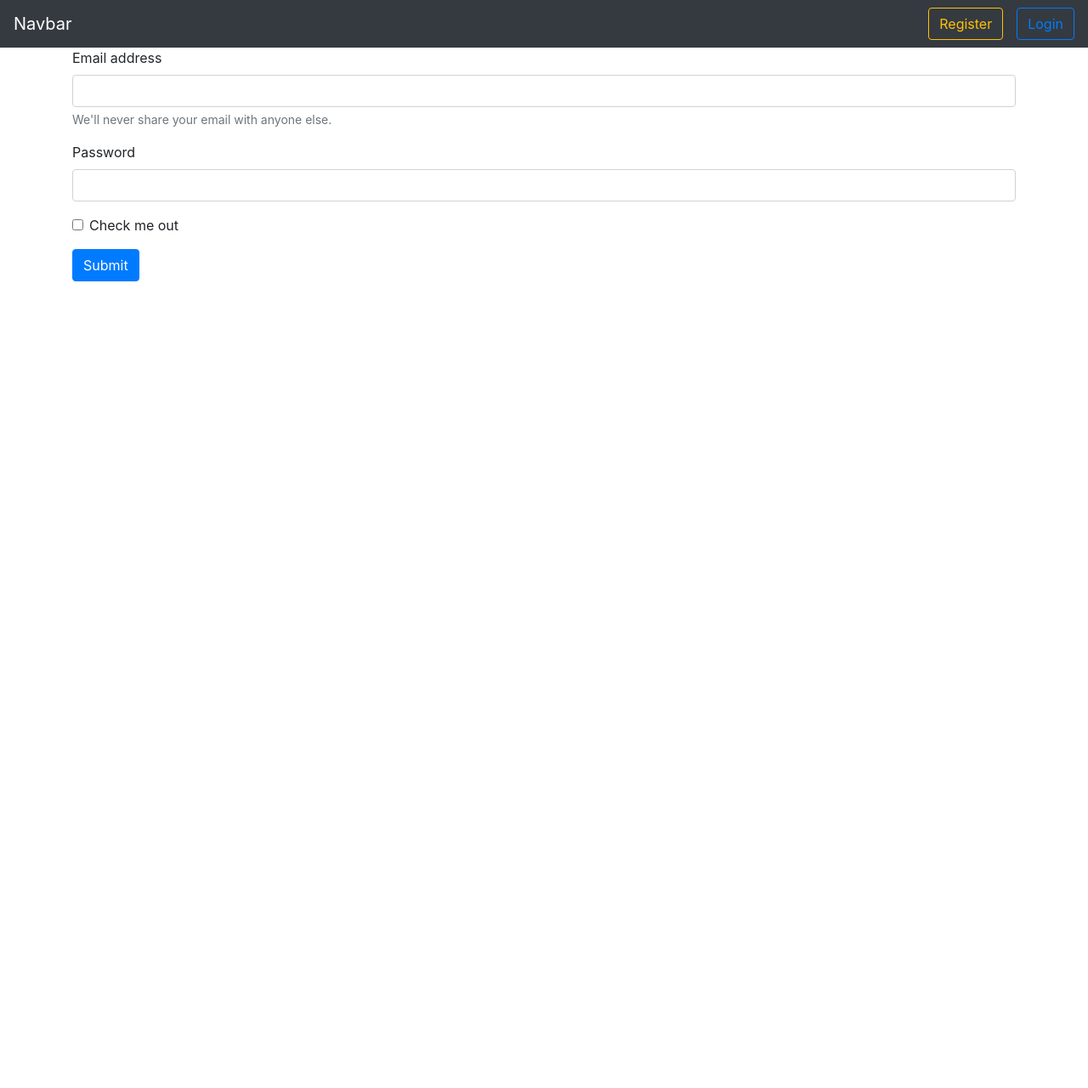
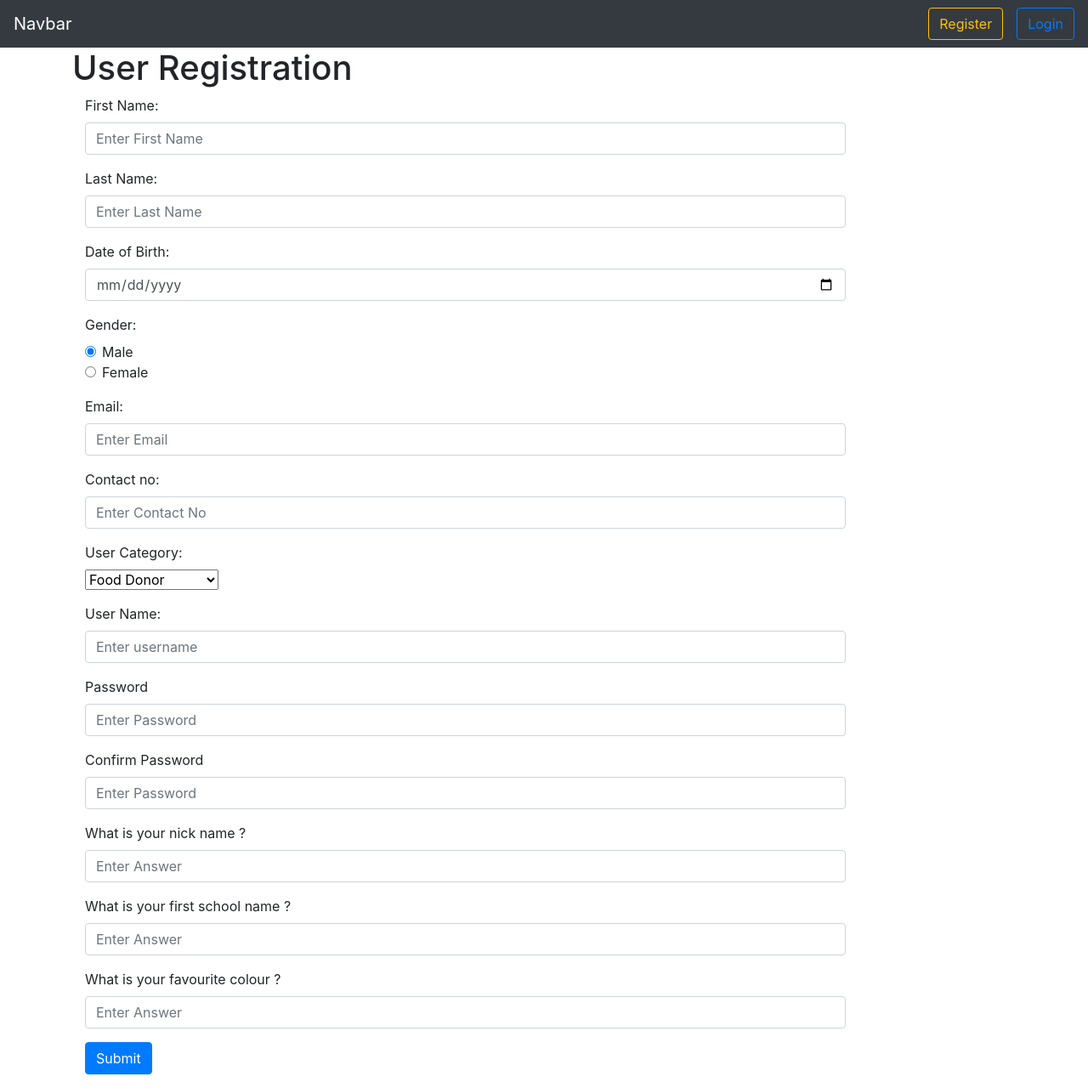
Before and after one commit to vineeth1816/Food-Donation-Angular, an Angular app: page /register in a window 1280 px wide. Shown: the whole page at 85% size. Before the commit the page ends 800 px from the top, so only its background shows below. Built offline with nearby package versions, Linux system fonts and the light colour scheme.

Commit message:
Register UI

```diff
--- a/src/app/register-form/register-form.component.html
+++ b/src/app/register-form/register-form.component.html
@@ -1,18 +1,104 @@
-<div class="container">
-    <form>
+<div class="container justify-content-center">
+<h1>User Registration</h1>
+<form class="form-horizontal" action="/action_page.php">
   <div class="form-group">
-          <label for="exampleInputEmail1">Email address</label>
-          <input type="email" class="form-control" id="exampleInputEmail1" aria-describedby="emailHelp">
-          <small id="emailHelp" class="form-text text-muted">We'll never share your email with anyone else.</small>
+    <label class="control-label col-sm-2" for="email">First Name:</label>
+    <div class="col-sm-10">
+      <input type="email" class="form-control" id="email" placeholder="Enter First Name">
+    </div>
   </div>
   <div class="form-group">
-          <label for="exampleInputPassword1">Password</label>
-          <input type="password" class="form-control" id="exampleInputPassword1">
+    <label class="control-label col-sm-2" for="pwd">Last Name:</label>
+    <div class="col-sm-10">
+      <input type="password" class="form-control" id="pwd" placeholder="Enter Last Name">
     </div>
-        <div class="form-group form-check">
-          <input type="checkbox" class="form-check-input" id="exampleCheck1">
-          <label class="form-check-label" for="exampleCheck1">Check me out</label>
   </div>
+  <div class="form-group">
+    <label class="control-label col-sm-2" for="pwd">Date of Birth:</label>
+    <div class="col-sm-10">
+      <input type="date" class="form-control" id="dob" placeholder="Enter Date of birth">
+    </div>
+  </div>
+  <div class="form-group">
+    <label class="control-label col-sm-2" for="pwd">Gender:</label>
+    <div class="col-sm-10">
+      <div class="form-check">
+        <input class="form-check-input" type="radio" name="flexRadioDefault" id="flexRadioDefault1" checked>
+        <label class="form-check-label" for="flexRadioDefault1">
+          Male
+        </label>
+      </div>
+      <div class="form-check">
+        <input class="form-check-input" type="radio" name="flexRadioDefault" id="flexRadioDefault2" >
+        <label class="form-check-label" for="flexRadioDefault2">
+          Female
+        </label>
+      </div>
+    </div>
+  </div>
+  <div class="form-group">
+    <label class="control-label col-sm-2" for="email">Email:</label>
+    <div class="col-sm-10">
+      <input type="text" class="form-control" id="email" placeholder="Enter Email">
+    </div>
+  </div>
+  <div class="form-group">
+    <label class="control-label col-sm-2" for="contactNo">Contact no:</label>
+    <div class="col-sm-10">
+      <input type="text" class="form-control" id="contactNo" placeholder="Enter Contact No">
+    </div>
+  </div>
+  <div class="form-group">
+    <label class="control-label col-sm-2" for="pwd">User Category:</label>
+    <div class="col-sm-10">
+      <select class="form-select" aria-label="Default select example">
+        <option value="Food Donor" selected>Food Donor</option>
+        <option value="NGO PoC">NGO PoC</option>
+        <option value="Logistics Sponser">Logistics Sponser</option>
+      </select>
+    </div>
+  </div>
+
+  <div class="form-group">
+    <label class="control-label col-sm-2" for="uname">User Name:</label>
+    <div class="col-sm-10">
+      <input type="text" class="form-control" id="uname" placeholder="Enter username">
+    </div>
+  </div>
+  <div class="form-group">
+    <label class="control-label col-sm-2" for="pwd">Password</label>
+    <div class="col-sm-10">
+      <input type="password" class="form-control" id="pwd" placeholder="Enter Password">
+    </div>
+  </div>
+  <div class="form-group">
+    <label class="control-label col-sm-2" for="pwd">Confirm Password</label>
+    <div class="col-sm-10">
+      <input type="password" class="form-control" id="cpwd" placeholder="Enter Password">
+    </div>
+  </div>
+  <div class="form-group">
+    <label class="control-label col-sm-4" for="uname">What is your nick name ?</label>
+    <div class="col-sm-10">
+      <input type="text" class="form-control" id="sq1" placeholder="Enter Answer">
+    </div>
+  </div>
+  <div class="form-group">
+    <label class="control-label col-sm-4" for="uname">What is your first school name ?</label>
+    <div class="col-sm-10">
+      <input type="text" class="form-control" id="sq2" placeholder="Enter Answer">
+    </div>
+  </div>
+  <div class="form-group">
+    <label class="control-label col-sm-4" for="uname">What is your favourite colour ?</label>
+    <div class="col-sm-10">
+      <input type="text" class="form-control" id="sq3" placeholder="Enter Answer">
+    </div>
+  </div>
+  <div class="form-group">
+    <div class="col-sm-offset-2 col-sm-10">
       <button type="submit" class="btn btn-primary">Submit</button>
+    </div>
+  </div>
 </form>
 </div>
```
Lines whose indentation alone changed are shown as unchanged.
